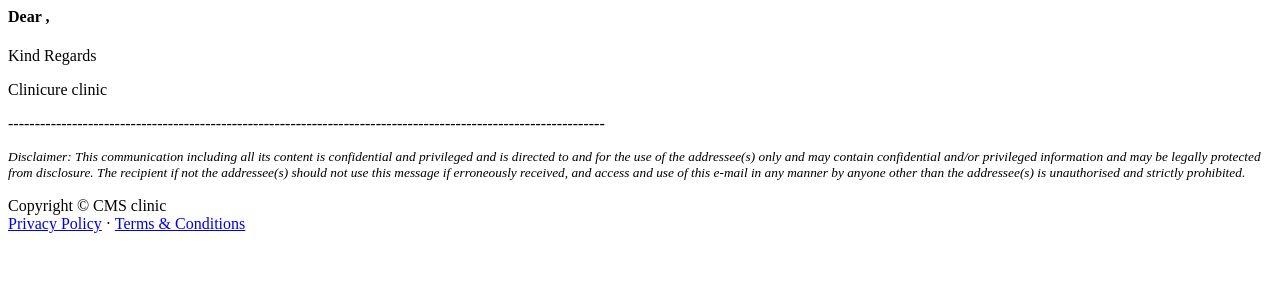
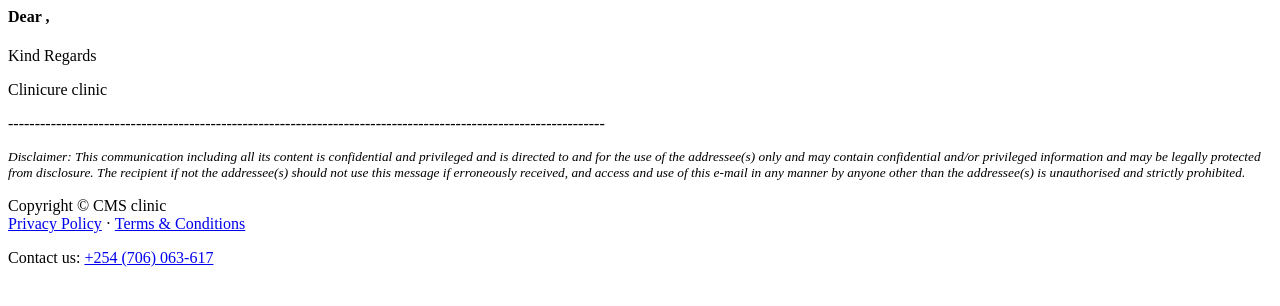
Before and after one commit to codetheuri/Clinicure, a Django app: template CMS/premium/templates/email.html in a window 1280 px wide. Shown: the top 306 px of the page. Run offline with Django 3.2, Linux system fonts and the light colour scheme; the template is opened without the code that fills it, so the values that code supplies are empty; parts of the project's set-up code (start-up, migrations or seed data) failed here and were passed over.

Commit message:
small changes

```diff
--- a/CMS/premium/templates/email.html
+++ b/CMS/premium/templates/email.html
@@ -19,6 +19,7 @@
                                 <a href="#">Privacy Policy</a>
                                 &middot;
                                 <a href="#">Terms &amp; Conditions</a>
+                                <p>Contact us: <a href="tel:+254706063617">+254 (706) 063-617</a></p>
                             </div>
                         </div>
                     </div>
```
Also changed, not shown: CMS/db.sqlite3.
